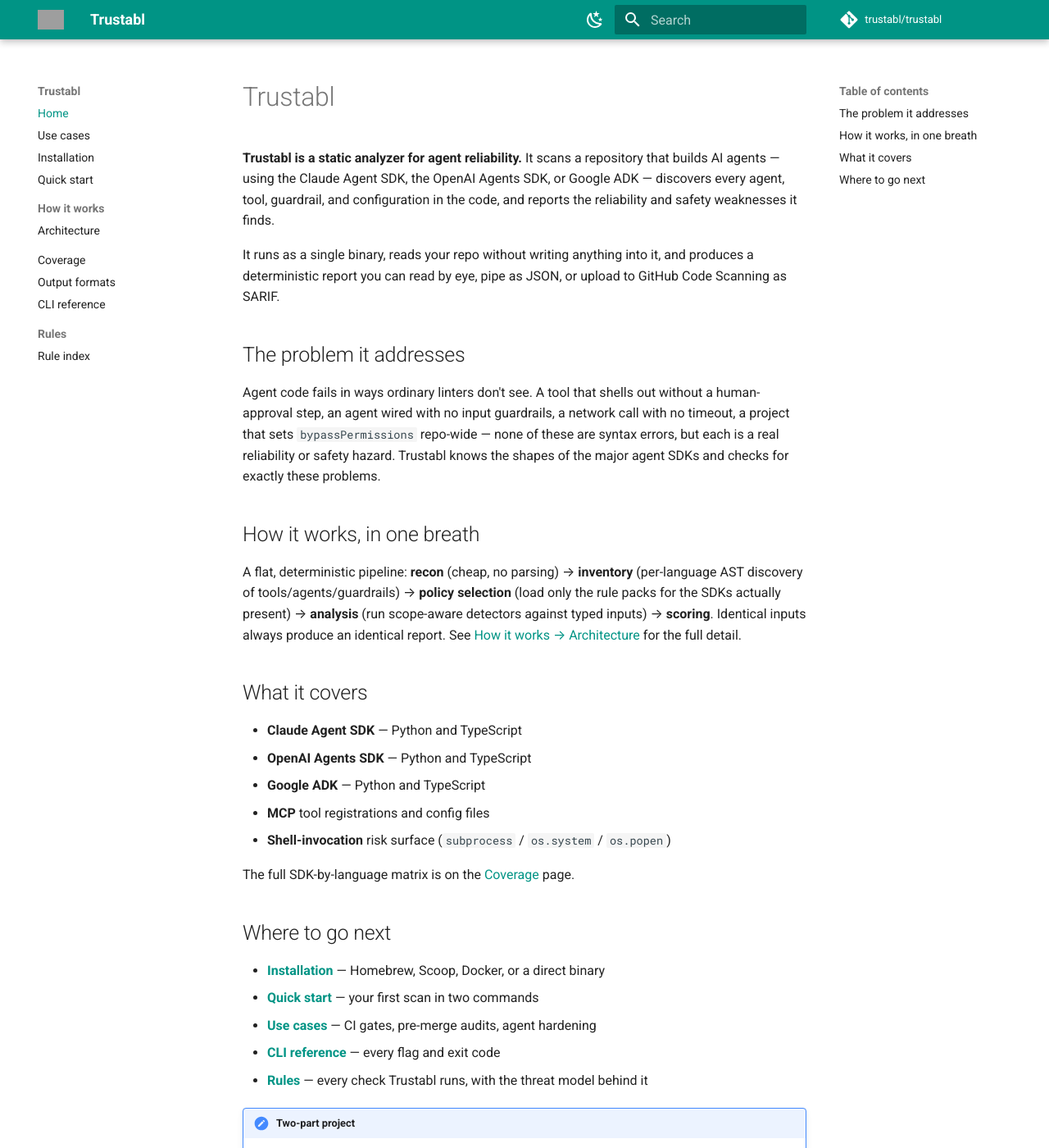
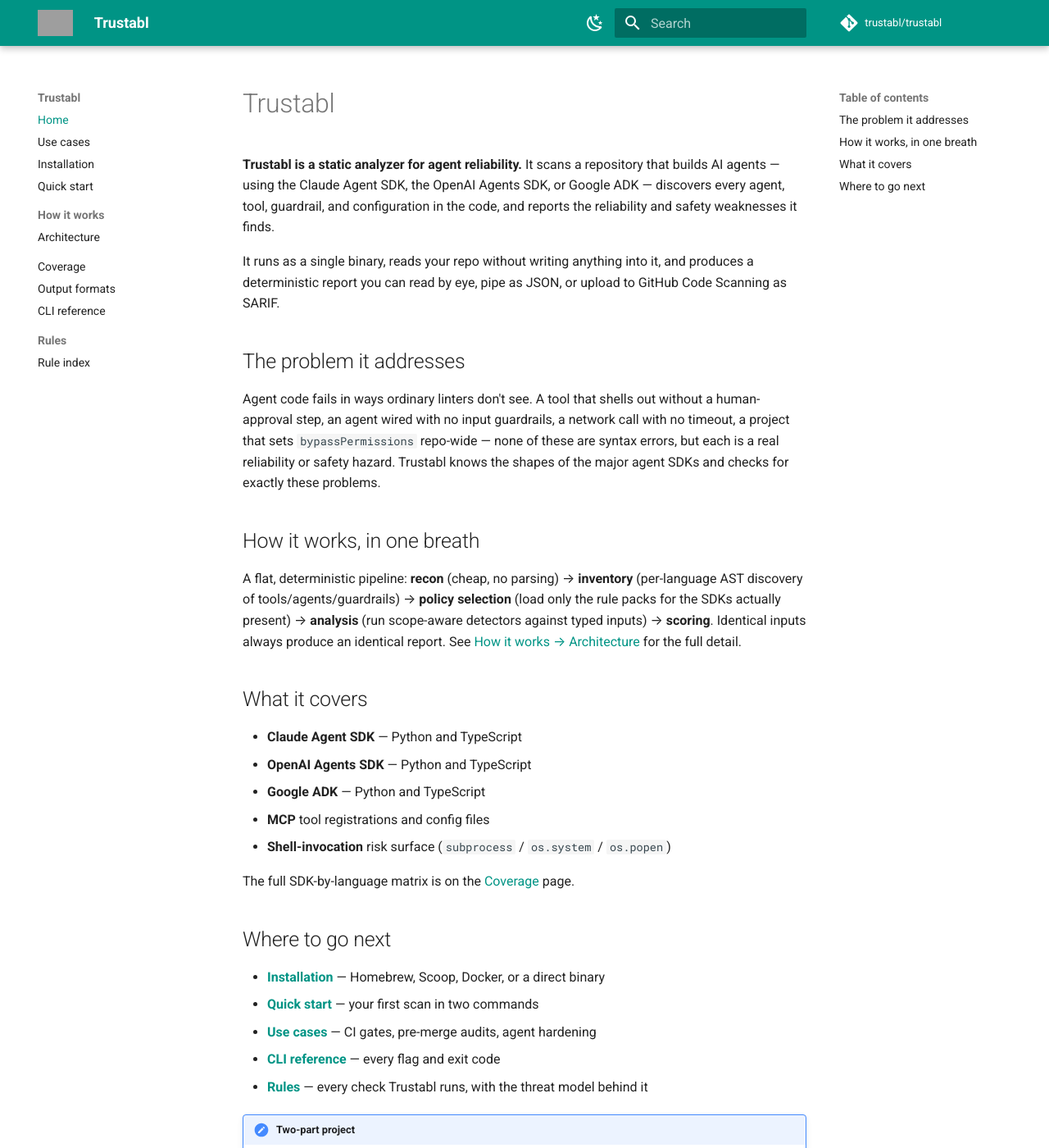
Before and after one commit to trustabl/trustabl-docs, an MkDocs documentation site: the page built from docs/index.md, in a window 1280 px wide and 1400 px high. Shown: the whole window at 82% size. Built offline with MkDocs 1.6.1 and Material for MkDocs 9.7.7, drawn with Linux system fonts in a browser that asks for light colours; comment, search, counter and statistics services are not loaded; grey boxes are pictures that could not be loaded.

Commit message:
fix(theme): tighten the header logo-to-title gap
Add a custom stylesheet pulling the site title closer to the compact square logo mark (the stock Material spacing left a wide gap) and size the mark to 1.6rem so the logo + wordmark read as one unit.

```diff
--- /dev/null
+++ b/docs/stylesheets/extra.css
@@ -0,0 +1,19 @@
+/* Header logo / title spacing.
+ *
+ * The stock Material spacing leaves a wide gap between a compact square logo
+ * mark and the site title. Pull the title in so the wordmark reads as one unit
+ * with the logo. */
+.md-header__button.md-logo {
+  margin-right: 0;
+  padding-right: 0.3rem;
+}
+
+.md-header__button.md-logo img,
+.md-header__button.md-logo svg {
+  height: 1.6rem;
+  width: auto;
+}
+
+.md-header__title {
+  margin-left: 0;
+}
--- a/mkdocs.yml
+++ b/mkdocs.yml
@@ -39,6 +39,9 @@ theme:
         icon: material/weather-sunny
         name: Switch to light mode
 
+extra_css:
+  - stylesheets/extra.css
+
 plugins:
   - search
 
```
